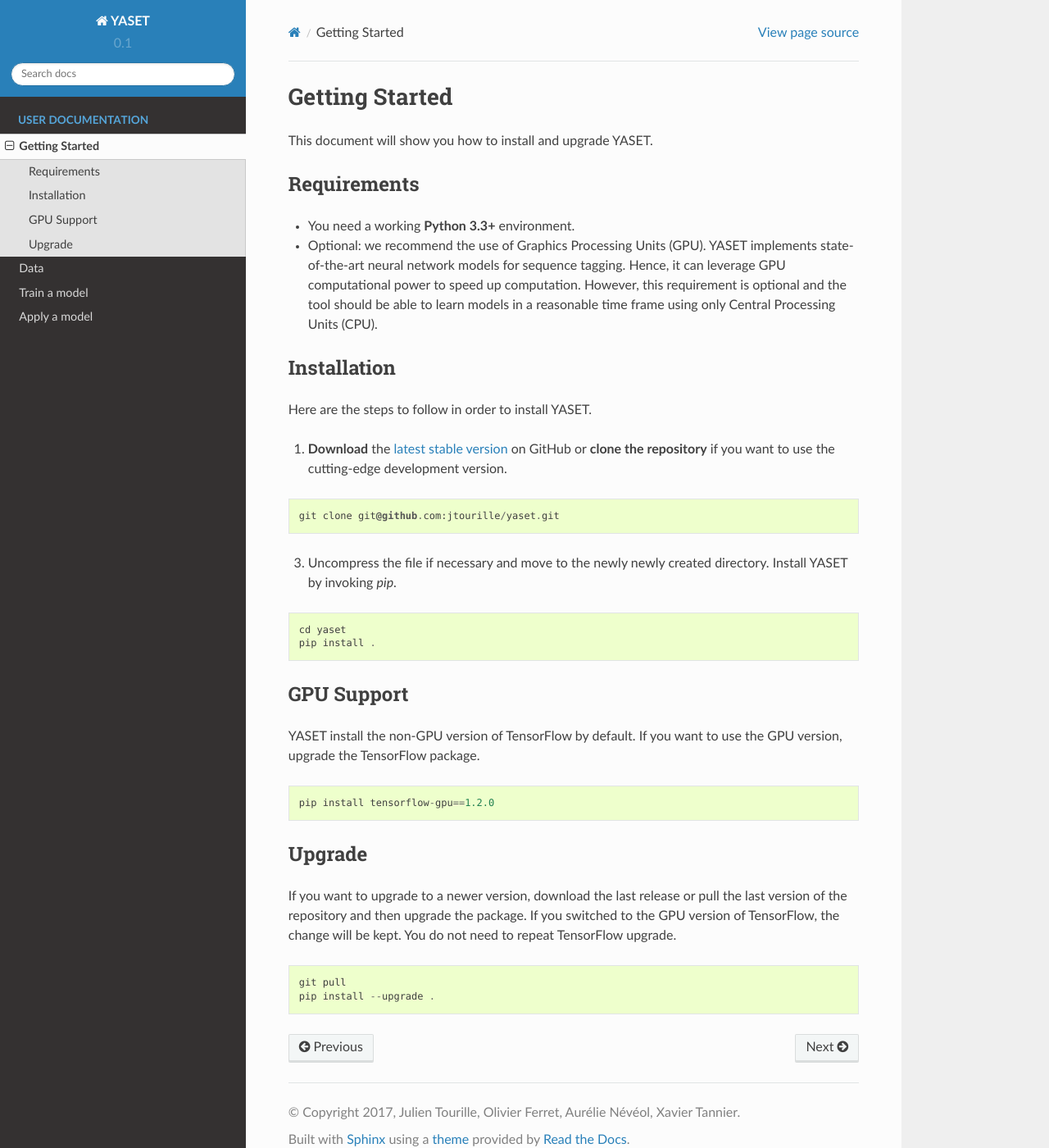
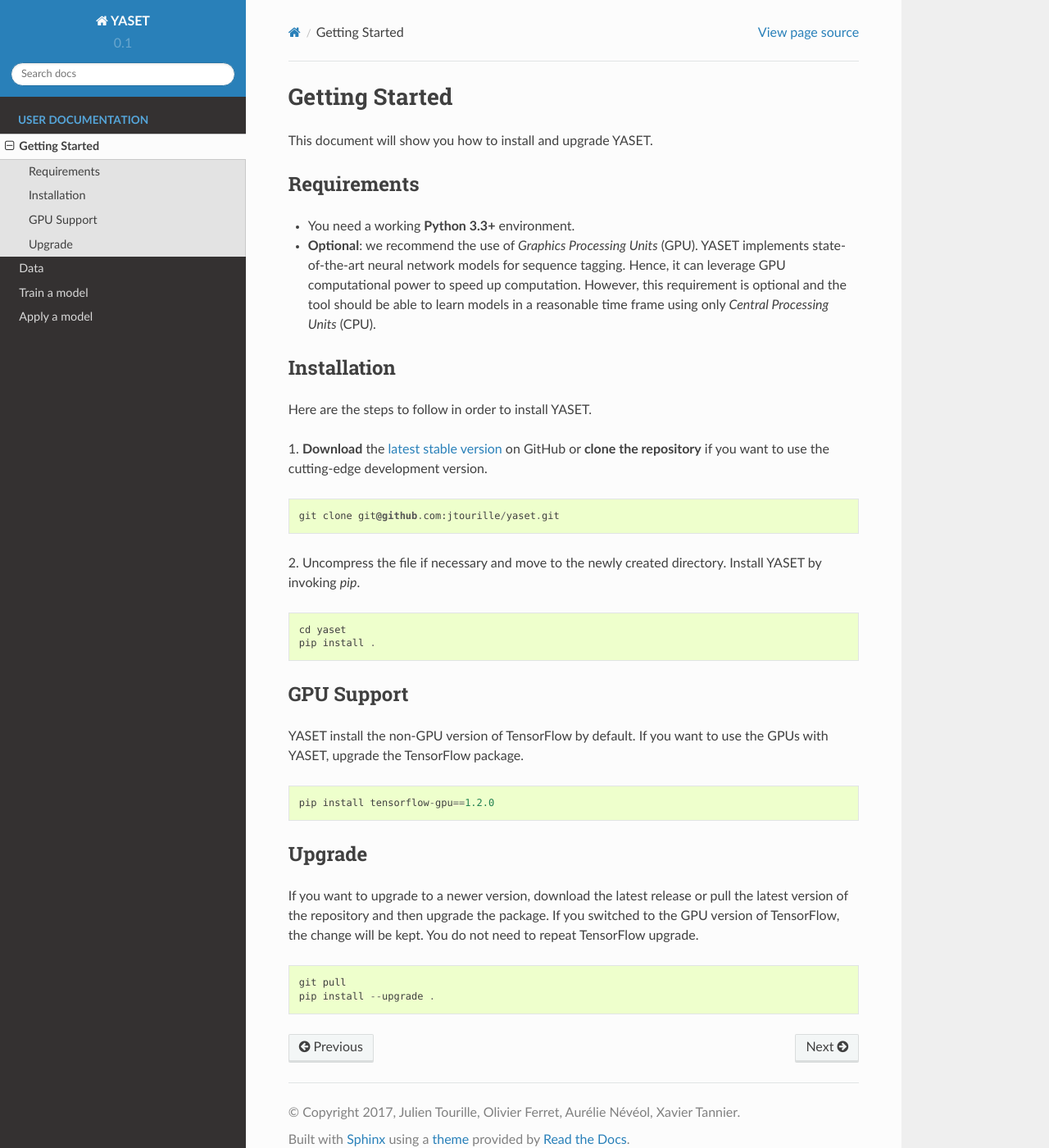
Before and after one commit to jtourille/yaset, a Sphinx documentation site: the page built from docs/getting_started.rst, in a window 1280 px wide and 1400 px high. Shown: the whole window at 82% size. Built offline with Sphinx 7.4.7 and the Read the Docs theme 2.0.0, drawn with Linux system fonts in a browser that asks for light colours.

Commit message:
Cutting lines over 79 characters + minor updates

```diff
--- a/docs/getting_started.rst
+++ b/docs/getting_started.rst
@@ -7,12 +7,12 @@
 ------------
 
 * You need a working **Python 3.3+** environment.
-* Optional: we recommend the use of Graphics Processing Units (GPU).
+* **Optional**: we recommend the use of *Graphics Processing Units* (GPU).
   YASET implements state-of-the-art neural network models for
   sequence tagging. Hence, it can leverage GPU computational power to
   speed up computation. However, this requirement is optional and the tool
   should be able to learn models in a reasonable time frame using only
-  Central Processing Units (CPU).
+  *Central Processing Units* (CPU).
 
 
 Installation
@@ -20,14 +20,17 @@
 
 Here are the steps to follow in order to install YASET.
 
-1. **Download** the `latest stable version`_ on GitHub or **clone the repository** if you want to use the cutting-edge development version.
+1. **Download** the `latest stable version`_ on GitHub or
+**clone the repository** if you want to use the cutting-edge development
+version.
 
 ::
 
 	git clone git@github.com:jtourille/yaset.git
 
 
-3. Uncompress the file if necessary and move to the newly newly created directory. Install YASET by invoking `pip`.
+2. Uncompress the file if necessary and move to the newly created directory.
+Install YASET by invoking `pip`.
 
 ::
 
@@ -38,7 +41,8 @@
 GPU Support
 -----------
 
-YASET install the non-GPU version of TensorFlow by default. If you want to use the GPU version, upgrade the TensorFlow package.
+YASET install the non-GPU version of TensorFlow by default. If you want to
+use the GPUs with YASET, upgrade the TensorFlow package.
 
 ::
 
@@ -48,9 +52,10 @@
 Upgrade
 -------
 
-If you want to upgrade to a newer version, download the last release or pull the last version of the repository and then
-upgrade the package. If you switched to the GPU version of TensorFlow, the change will be kept. You do not need to repeat
-TensorFlow upgrade.
+If you want to upgrade to a newer version, download the latest release or
+pull the latest version of the repository and then upgrade the package.
+If you switched to the GPU version of TensorFlow, the change will be kept.
+You do not need to repeat TensorFlow upgrade.
 
 ::
 
```
